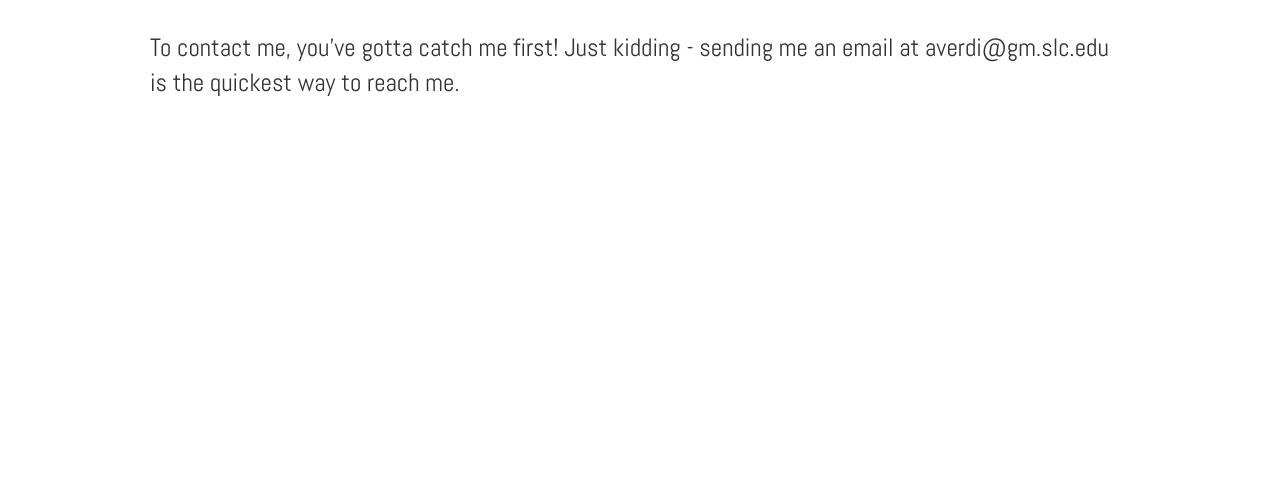
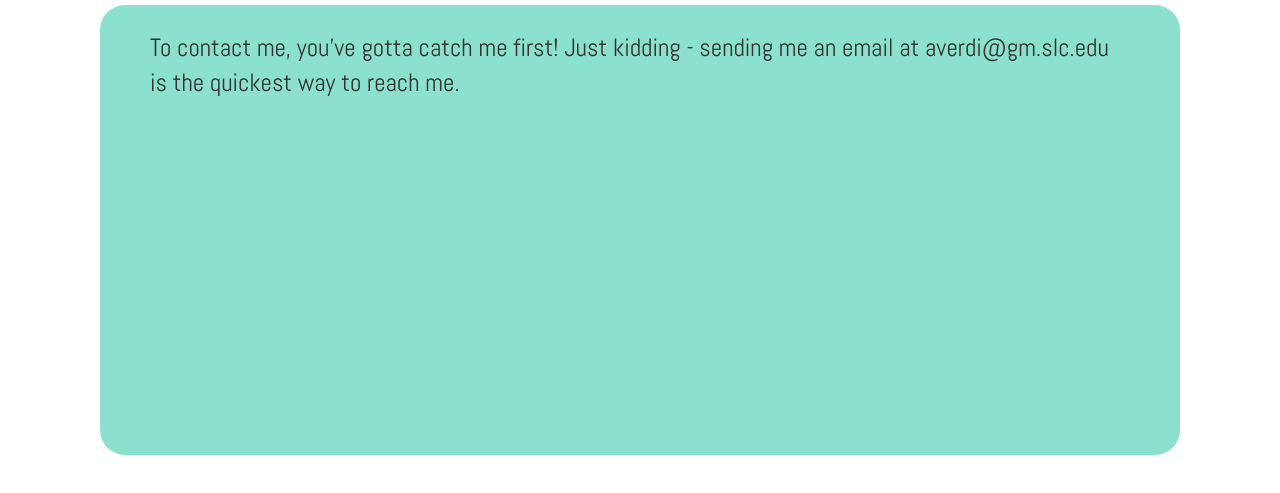
Before and after one commit to averdi/averdi.github.io, a plain HTML site: page index.html at #!/contact in a window 1280 px wide. Shown: the part 481-974 px from the top of the page. Before the commit the page ends 800 px from the top, so only its background shows below. Drawn offline with nearby package versions, Linux system fonts and the light colour scheme; some packages are replaced by stand-ins of ours.

Commit message:
added turquoise box to all angular sections

```diff
--- a/css/style.scss
+++ b/css/style.scss
@@ -142,7 +142,7 @@ a:hover {
   text-decoration: none;
 }
 
-.gray {
+.turquoise {
   height: 450px;
   background: #8be0ce;
   margin-bottom: 56px;
--- a/templates2/_contactView.html
+++ b/templates2/_contactView.html
@@ -1,3 +1,6 @@
 <p class="description">Contact me</p>
 
+<section class="turquoise">
 <p> To contact me, you've gotta catch me first! Just kidding - sending me an email at averdi@gm.slc.edu is the quickest way to reach me.</p>
+
+</section>
```
Also changed, not shown: templates2/_homeView.html (+1 -1 lines), templates2/_projectsView.html (+2 -1 lines), css/style.css, 1 other file.
